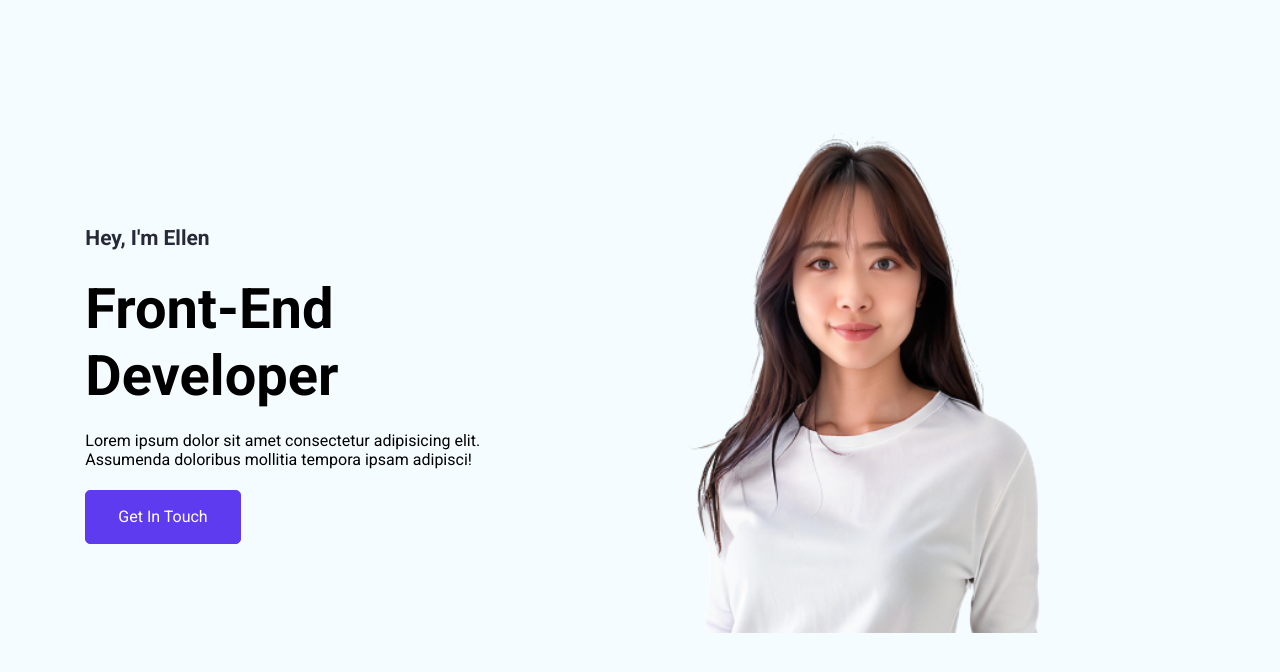
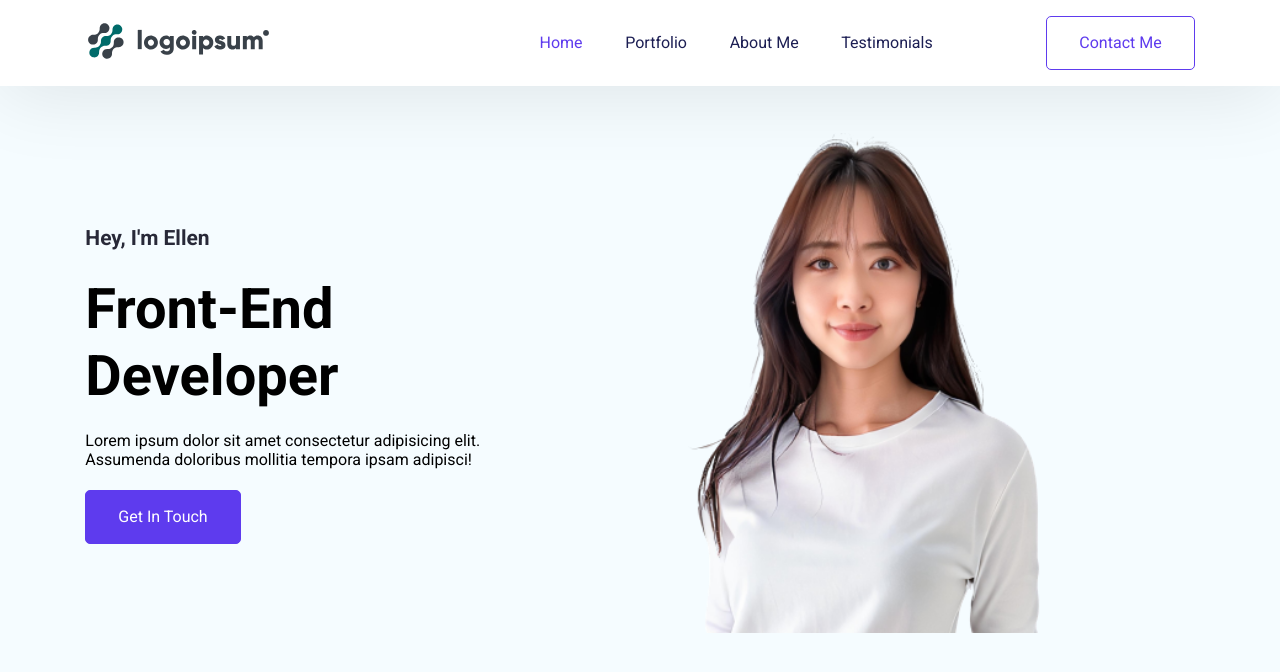
Before and after one commit to ellen3128/portfolio_updated, a React (Create React App) app: page / in a window 1280 px wide. Shown: the top 672 px of the page. Built offline with nearby package versions, Linux system fonts and the light colour scheme.

Commit message:
navbar upated and styled

```diff
--- a/src/App.css
+++ b/src/App.css
@@ -148,9 +148,47 @@
   line-height: 24px;
 }
 
+.navbar {
+  display: flex;
+  justify-content: space-between;
+  align-items: center;
+  padding: 15px 85.333px;
+  background: var(--white);
+  box-shadow: 0px 5.333px 80px 0 rgba(0, 0, 0, 0.1);
+  position: fixed;
+  top: 0;
+  left: 0;
+  right: 0;
+}
+
+.navbar--items > ul {
+  list-style: none;
+  display: flex;
+  align-items: flex-start;
+  gap: 42.667px;
+  text-decoration: none;
+}
+
+.navbar--items ul > li > a {
+  text-decoration: none;
+}
+
+.navbar--content {
+  color: var(--darkblue);
+  font-size: 16px;
+  font-style: normal;
+  font-weight: 400;
+  line-height: 24px;
+  cursor: pointer;
+}
+
+.navbar--active-content {
+    color: var(--primary);
+}
+
 .hero--section {
   display: grid;
-    grid-template-columns: repeat(2,1fr);
+  grid-template-columns: repeat(2, 1fr);
   padding: 133.333px 85.333px 133.333px;
   align-items: center;
   justify-content: space-between;
--- a/src/App.js
+++ b/src/App.js
@@ -1,13 +1,21 @@
 import './App.css';
 import React from 'react';
 import {BrowserRouter as Router, Route, Routes} from 'react-router-dom';
+import Navbar from './Pages/Home/Navbar';
 import Home from './Pages/Home/Homescreen';
-
 
 function App() {
   return (
     <div className="App">
-        <Home />
+        <Router>
+          <div>
+            <Navbar />
+            <Routes>
+              <Route path="/" element={<Home />}></Route>
+              <Route path="*" element={<div>404 Not Found</div>}></Route>
+            </Routes>
+          </div>
+        </Router>
     </div>
   );
 }
--- a/src/Pages/Home/Navbar.jsx
+++ b/src/Pages/Home/Navbar.jsx
@@ -0,0 +1,119 @@
+import { useState, useEffect } from "react";
+import { Link } from "react-scroll";
+
+export default function Navbar() {
+  const [navActive, setNavActive] = useState(false);
+
+  const toggleNav = () => {
+    setNavActive(!navActive);
+  };
+
+  const closeMenu = () => {
+    setNavActive(false);
+  };
+
+  useEffect(() => {
+    const handleResize = () => {
+      if (window.innerWidth <= 500) {
+        closeMenu();
+      }
+    };
+    window.addEventListener("resize", handleResize);
+
+    return () => {
+      window.removeEventListener("resize", handleResize);
+    };
+  }, []);
+
+  useEffect(() => {
+    if (window.innerWidth <= 1200) {
+      closeMenu();
+    }
+  }, []);
+
+  return (
+    <nav className={`navbar ${navActive ? "active" : ""}`}>
+      <div>
+        <img src="./img/logo.svg" alt="Logoipsum"></img>
+      </div>
+      <a
+        className={`nav__hamburger ${navActive ? "active" : ""}`}
+        onClick={toggleNav}
+      >
+        <span className="nav__hamburger__line"></span>
+        <span className="nav__hamburger__line"></span>
+        <span className="nav__hamburger__line"></span>
+      </a>
+      <div className={`navbar--items ${navActive ? "active" : ""}`}>
+        <ul>
+          <li>
+            <Link
+              onclick={closeMenu}
+              activeClass="navbar--active-content"
+              spy={true}
+              smooth={true}
+              offset={-70}
+              duration={500}
+              to="heroSection"
+              className="navbar--content"
+            >
+              Home
+            </Link>
+          </li>
+          <li>
+            <Link
+              onclick={closeMenu}
+              activeClass="navbar--active-content"
+              spy={true}
+              smooth={true}
+              offset={-70}
+              duration={500}
+              to="MyPortfolio"
+              className="navbar--content"
+            >
+              Portfolio
+            </Link>
+          </li>
+          <li>
+            <Link
+              onclick={closeMenu}
+              activeClass="navbar--active-content"
+              spy={true}
+              smooth={true}
+              offset={-70}
+              duration={500}
+              to="AboutMe"
+              className="navbar--content"
+            >
+              About Me
+            </Link>
+          </li>
+          <li>
+            <Link
+              onclick={closeMenu}
+              activeClass="navbar--active-content"
+              spy={true}
+              smooth={true}
+              offset={-70}
+              duration={500}
+              to="Testimonials"
+              className="navbar--content"
+            >
+              Testimonials
+            </Link>
+          </li>
+        </ul>
+      </div>
+      <Link
+      onclick={closeMenu}
+      activeClass="navbar--active-content"
+      spy={true}
+      smooth={true}
+      offset={-70}
+      duration={500}
+      to="Contact"
+      className="btn btn-outline-primary">
+      Contact Me</Link>
+    </nav>
+  );
+}
```
Lines whose indentation alone changed are shown as unchanged.
